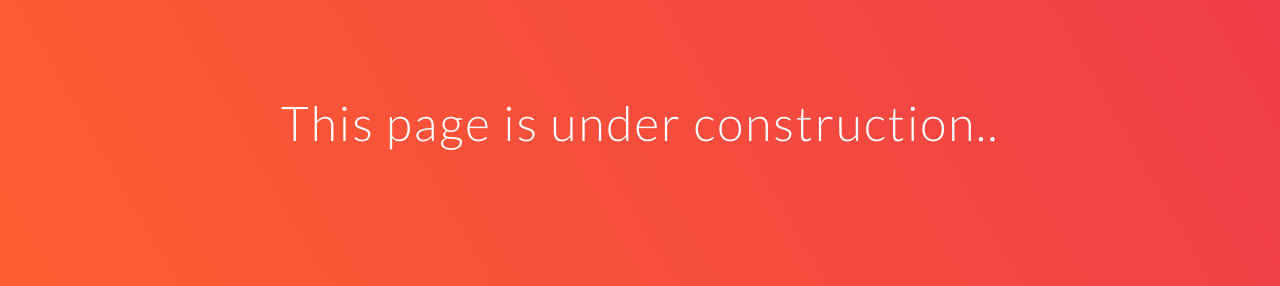
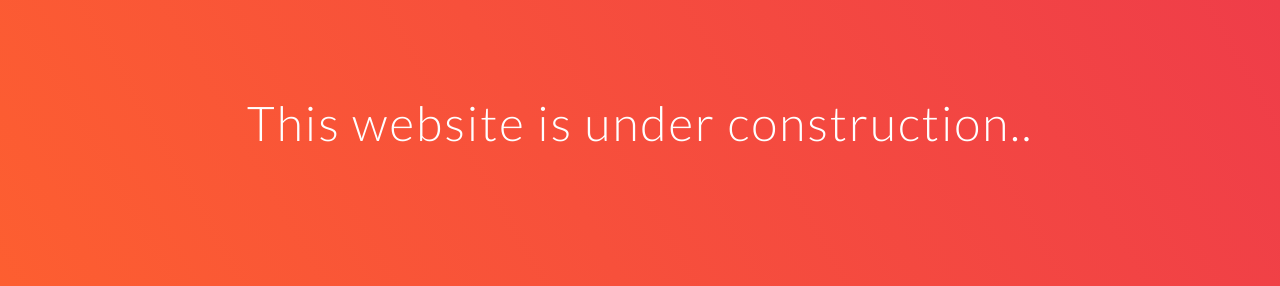
Before and after one commit to Krypt0n36/Krypt0n36.github.io, a plain HTML site: page index.html in a window 1280 px wide. Shown: the top 286 px of the page. Drawn offline with Linux system fonts and the light colour scheme.

Commit message:
Update index.html

```diff
--- a/index.html
+++ b/index.html
@@ -12,7 +12,7 @@ of Simple CSS Waves-->
 <div class="inner-header flex">
 <!--Just the logo.. Don't mind this-->
 <div class="w-100">
-	<h1>This page is under construction..</h1>
+	<h1>This website is under construction..</h1>
 </div>
 <div class="w-100">
 	<img src="spinner.svg" class="spinner" />
```
